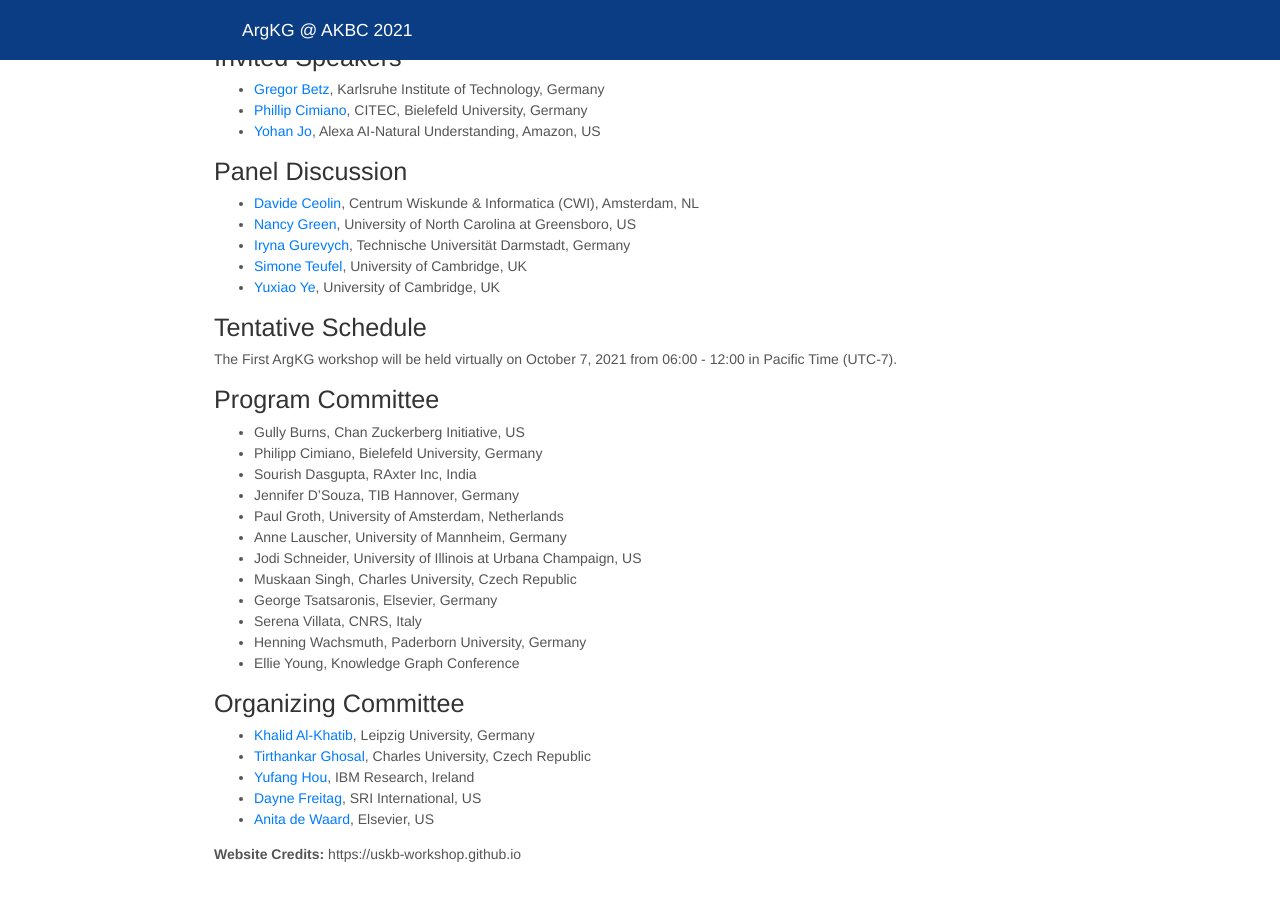
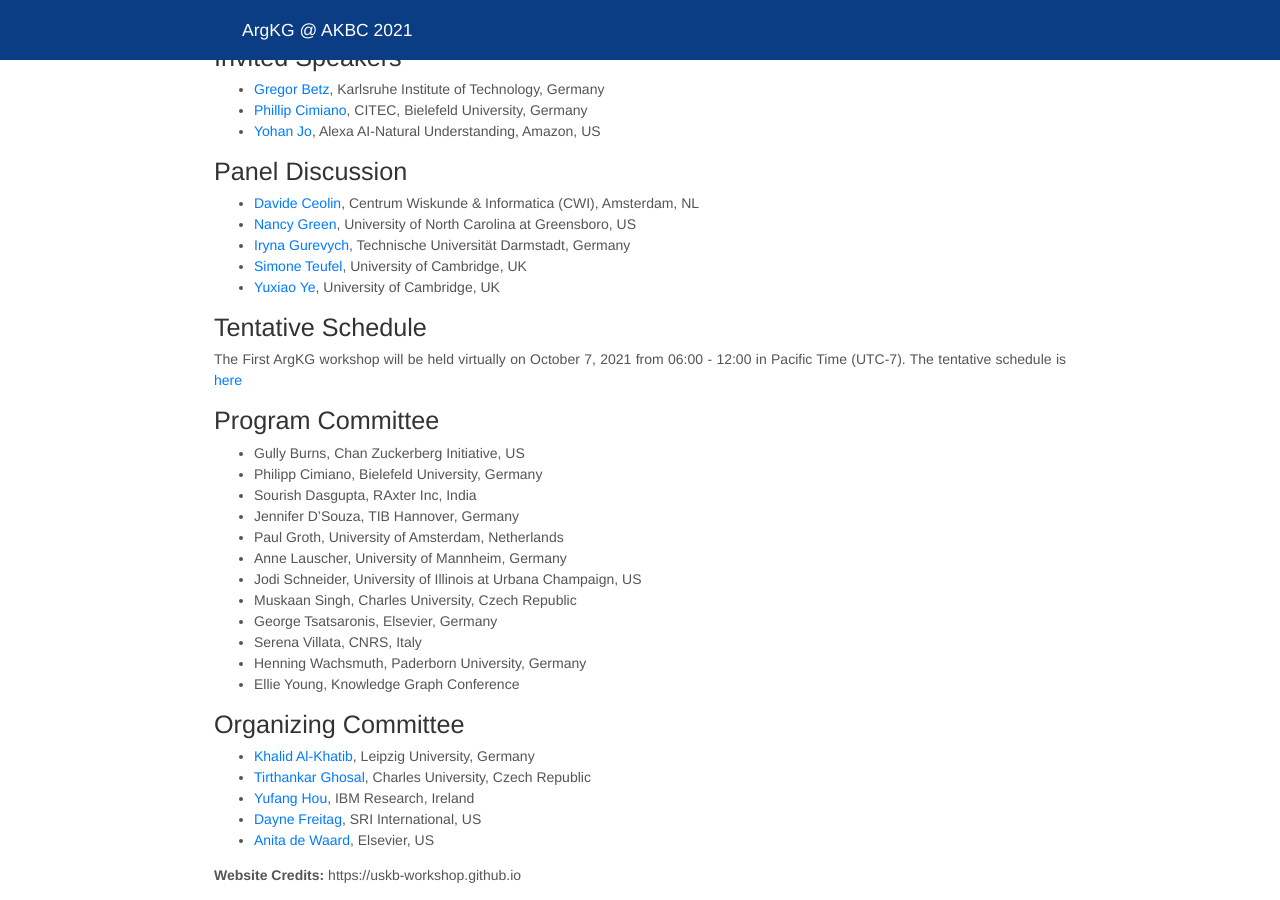
Before and after one commit to ArgKG/2021, a Jekyll site: the page built from index.md, in a window 1280 px wide and 900 px high, scrolled down 1605 px. Built offline with Jekyll 4.4.1, drawn with Linux system fonts in a browser that asks for light colours; nearby versions of some CDN libraries; before the commit the page ends 2484 px from its top, so only the background shows below that.

Commit message:
Update index.md

```diff
--- a/index.md
+++ b/index.md
@@ -71,7 +71,7 @@ Workshop registration is included in [AKBC 2021 registration](https://akbc.ws/20
 
 ## Tentative Schedule
 
-The First ArgKG workshop will be held virtually on October 7, 2021 from 06:00 - 12:00 in Pacific Time (UTC-7).
+The First ArgKG workshop will be held virtually on October 7, 2021 from 06:00 - 12:00 in Pacific Time (UTC-7). The tentative schedule is <a href="schedule.html">here</a>
 
 <!--
 <div id="schedule">
```
